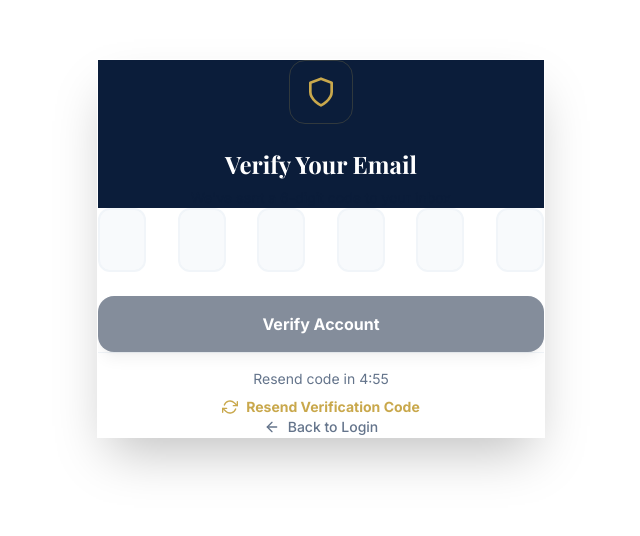
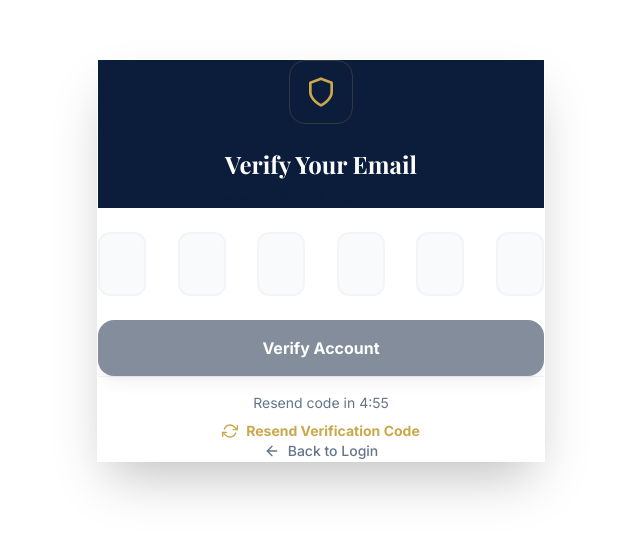
Before and after one commit to n-s-iroagba/netly, a Next.js app in the folder client/: page /auth/verify-email/1 in a window 1280 px wide. Shown: the part 140-676 px from the top of the page, without its empty margins (319-959 px from the left). Built offline with nearby package versions, Linux system fonts and the light colour scheme; no server answers; a web font is replaced by a local one.

Commit message:
fix verify email bug

```diff
--- a/client/app/auth/verify-email/[token]/page.tsx
+++ b/client/app/auth/verify-email/[token]/page.tsx
@@ -148,9 +148,9 @@ export default function VerifyEmailPage() {
         animate={{ opacity: 1, y: 0 }}
         className="w-full max-w-md"
       >
-        <div className="bg-white rounded-3xl shadow-2xl overflow-hidden border border-white/10 relative mb-6">
+        <div className="bg-white rounded-3xl shadow-2xl overflow-hidden border border-white/10 relative ">
           {/* Header */}
-          <div className="bg-[#0B1D3A] p-10 text-center relative overflow-hidden">
+          <div className="bg-[#0B1D3A] p-10 text-center relative overflow-hidden mb-6">
             <div className="absolute top-0 right-0 -mr-8 -mt-8 w-32 h-32 bg-[#C9A84C]/5 rounded-full blur-2xl" />
             <div className="relative z-10">
               <div className="w-16 h-16 bg-[#C9A84C]/10 backdrop-blur-md rounded-2xl flex items-center justify-center mx-auto mb-6 border border-[#C9A84C]/20">
```
